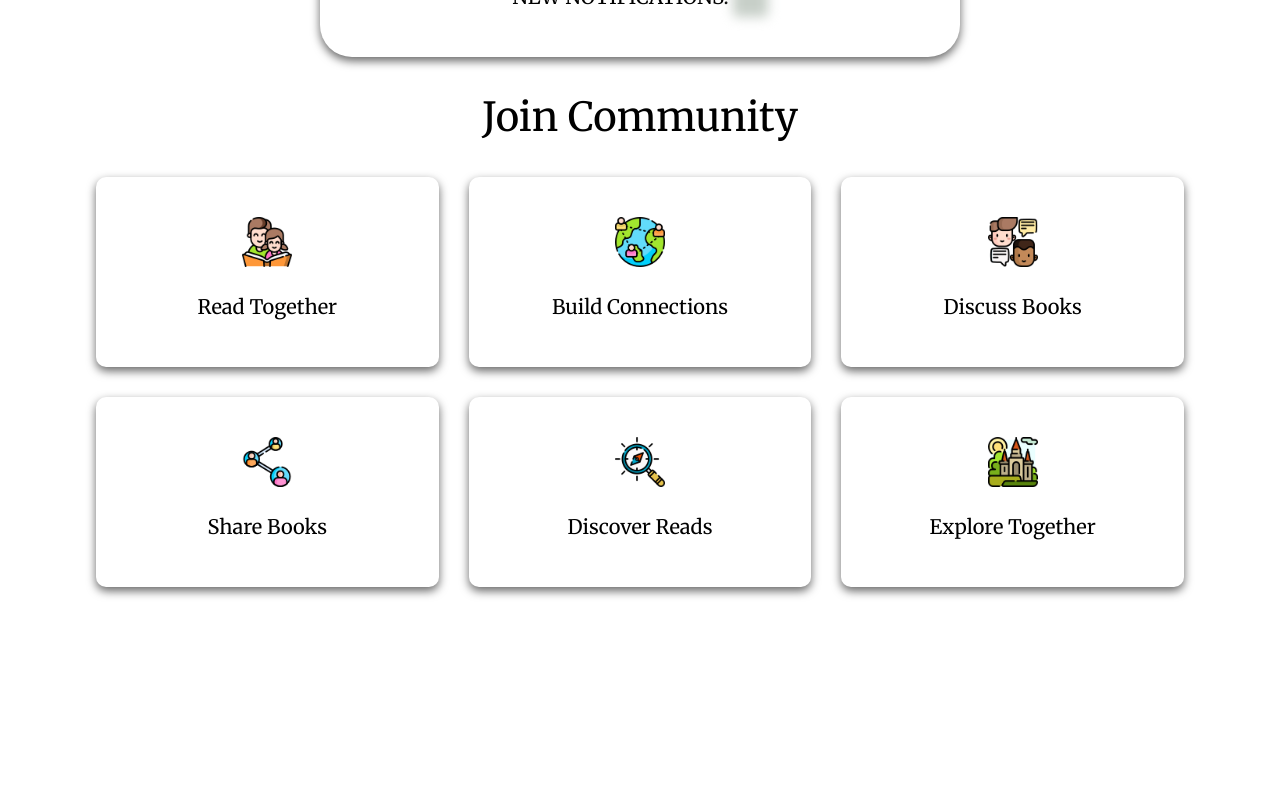
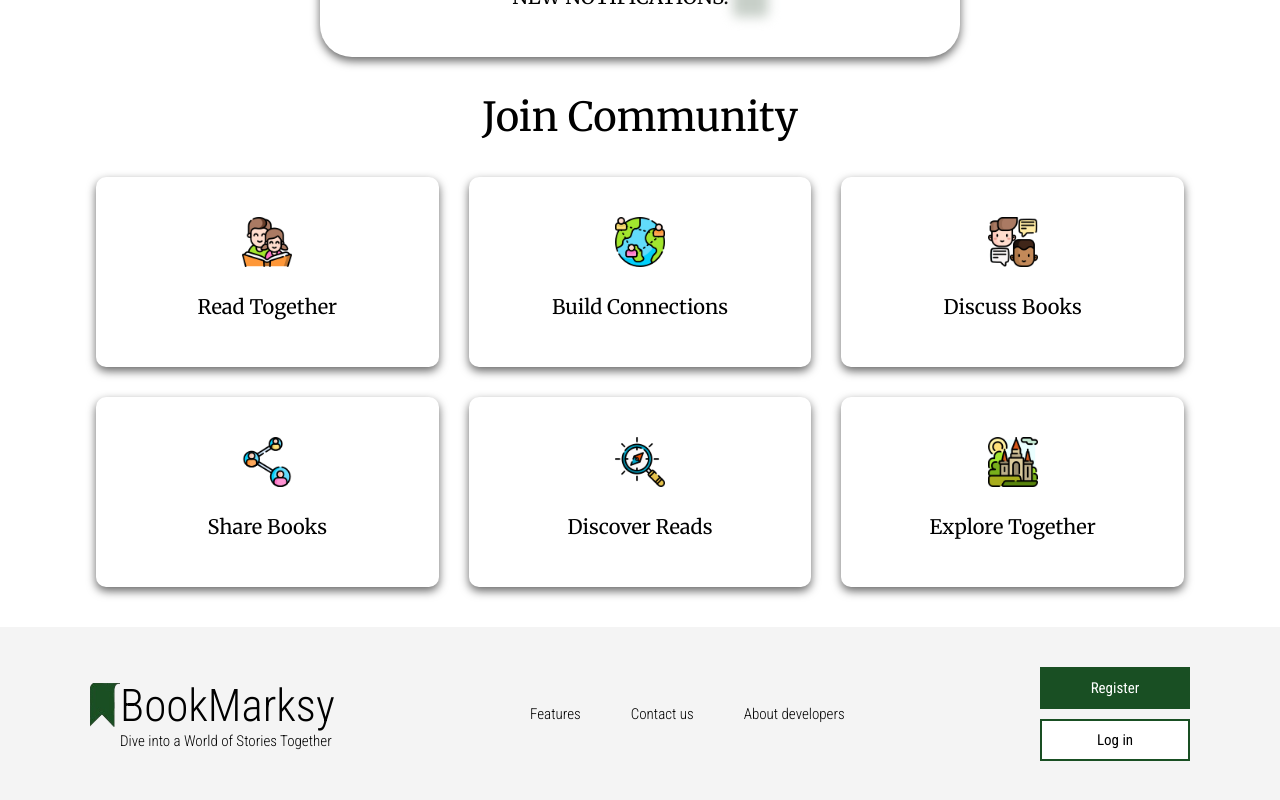
Before and after one commit to Terranaizor/BookMarksy, a React (Vite) app in the folder front/: page / in a window 1280 px wide. Shown: the part 320-1120 px from the top of the page. Before the commit the page ends 927 px from the top, so only its background shows below. Built offline with nearby package versions, Linux system fonts and the light colour scheme.

Commit message:
feat: implement footer layout and styling

```diff
--- a/front/src/assets/styles/main.css
+++ b/front/src/assets/styles/main.css
@@ -8,15 +8,15 @@
 
 :root {
   --background-color: #ffffff;
+  --footer-color: #f4f4f4;
   --secondary-color: #c7cfc8;
   --accent-color: #194f23;
   --separators-color: #194f2321;
   --shadow-color: #00000099;
   --title-color: #000000;
   --text-color: #000000;
-  --button-background-color: #ffffff;
+  --button-color: #194f23;
   --button-text-color: #ffffff;
-  --border-color: #ffffff;
 }
 
 body {
@@ -104,7 +104,7 @@ body {
 }
 
 h2 {
-  color: var(--text-color);
+  color: var(--title-color);
   font-family: "Merriweather", serif;
   font-weight: 400;
   font-size: 40px;
@@ -135,13 +135,9 @@ h2 {
 }
 .community-grid .community-grid--element img {
   height: 50px;
-  width: 100%;
   -o-object-fit: contain;
      object-fit: contain;
   cursor: auto !important;
-}
-.community-grid .community-grid--element img:hover {
-  cursor: pointer;
 }
 .community-grid .community-grid--element p {
   color: var(--text-color);
@@ -150,4 +146,101 @@ h2 {
   font-size: 20px;
   text-align: center;
   line-height: 200%;
+}
+
+footer {
+  display: flex;
+  flex-direction: row;
+  gap: 0px;
+  align-items: center;
+  justify-content: space-between;
+  background-color: var(--footer-color);
+  padding: 40px 90px;
+  margin-top: 40px;
+}
+footer ul {
+  display: flex;
+  flex-direction: row;
+  gap: 50px;
+  align-items: center;
+  justify-content: space-between;
+  list-style: none;
+}
+footer li a {
+  color: var(--text-color);
+  font-family: "Roboto Condensed", sans-serif;
+  font-weight: 300;
+  font-size: 15px;
+  text-decoration: none;
+}
+
+.footer-logo {
+  display: flex;
+  flex-direction: column;
+  gap: 0px;
+  align-items: start;
+  justify-content: center;
+}
+.footer-logo div {
+  display: flex;
+  flex-direction: row;
+  gap: 0px;
+  align-items: center;
+  justify-content: space-between;
+}
+.footer-logo img {
+  height: 45px;
+  width: 30px;
+  -o-object-fit: contain;
+     object-fit: contain;
+}
+.footer-logo img:hover {
+  cursor: pointer;
+}
+.footer-logo h3 {
+  color: var(--title-color);
+  font-family: "Roboto Condensed", sans-serif;
+  font-weight: 300;
+  font-size: 45px;
+}
+.footer-logo p {
+  padding-left: 30px;
+  color: var(--text-color);
+  font-family: "Roboto Condensed", sans-serif;
+  font-weight: 300;
+  font-size: 15px;
+}
+
+.auth-buttons {
+  display: flex;
+  flex-direction: column;
+  gap: 10px;
+  align-items: center;
+  justify-content: center;
+}
+.auth-buttons .register {
+  background-color: var(--button-color);
+  color: var(--button-text-color);
+  font-family: "Roboto Condensed", sans-serif;
+  font-weight: 400;
+  font-size: 15px;
+  width: 150px;
+  height: auto;
+  padding: 10px 15px;
+  border: 2px solid var(--button-color);
+  border-radius: 0;
+  cursor: pointer;
+}
+.auth-buttons .login {
+  background-color: var(--background-color);
+  color: var(--text-color);
+  font-family: "Roboto Condensed", sans-serif;
+  font-weight: 400;
+  font-size: 15px;
+  width: 150px;
+  height: auto;
+  padding: 10px 15px;
+  border: 2px solid var(--button-color);
+  border-radius: 0;
+  cursor: pointer;
 }/*# sourceMappingURL=main.css.map */
--- a/front/src/assets/styles/scss/_themes.scss
+++ b/front/src/assets/styles/scss/_themes.scss
@@ -1,5 +1,6 @@
 :root {
     --background-color: #ffffff;
+    --footer-color: #f4f4f4;
     --secondary-color: #c7cfc8;
     --accent-color: #194f23;
 
@@ -9,7 +10,6 @@
     --title-color: #000000;
     --text-color: #000000;
 
-    --button-background-color: #ffffff;
+    --button-color: #194f23;
     --button-text-color: #ffffff;
-    --border-color: #ffffff;
 }
--- a/front/src/assets/styles/scss/pages/_main-page.scss
+++ b/front/src/assets/styles/scss/pages/_main-page.scss
@@ -25,8 +25,8 @@
   }
 }
 
-h2{
-  @include text-base(var(--text-color), $text-font, $font-size: 40px);
+h2 {
+  @include text-base(var(--title-color), $text-font, $font-size: 40px);
   text-align: center;
   line-height: 200%;
 }
@@ -50,7 +50,8 @@ h2{
     }
 
     img {
-      @include img-base(50px);
+      height: 50px;
+      object-fit: contain;
       cursor: auto !important;
     }
 
@@ -61,3 +62,52 @@ h2{
     }
   }
 }
+
+footer {
+  @include flex-container(row, 0px, center, space-between);
+  background-color: var(--footer-color);
+  padding: 40px 90px;
+  margin-top: 40px;
+
+  ul {
+    @include flex-container(row, 50px, center, space-between);
+    list-style: none;
+  }
+  li a {
+    @include text-base(var(--text-color), $font-weight: 300, $font-size: 15px);
+    text-decoration: none;
+  }
+}
+
+.footer-logo {
+  @include flex-container(column, 0px, start, center);
+
+  div {
+    @include flex-container(row, 0px, center, space-between);
+  }
+  img {
+    @include img-base(45px, 30px);
+  }
+  h3 {
+    @include text-base(var(--title-color), $font-weight: 300, $font-size: 45px);
+  }
+  p {
+    padding-left: 30px;
+    @include text-base(var(--text-color), $font-weight: 300, $font-size: 15px);
+  }
+}
+
+.auth-buttons {
+  @include flex-container(column, 10px, center, center);
+
+  .register {
+    background-color: var(--button-color);
+    @include text-base(var(--button-text-color), $font-weight: 400, $font-size: 15px);
+    @include btn-base();
+  }
+  .login {
+    background-color: var(--background-color);
+    @include text-base(var(--text-color), $font-weight: 400, $font-size: 15px);
+    @include btn-base();
+  }
+}
--- /dev/null
+++ b/front/src/components/Footer.jsx
@@ -0,0 +1,29 @@
+import React from 'react';
+import BookMarksy from "../assets/images/BookMarksy.jpg"
+
+const Footer = () => {
+    return (
+        <footer>
+            <div className="footer-logo">
+                <div>
+                    <img src={BookMarksy} alt="BookMarksy" className="logo-image" />
+                    <h3 className="logo-title">BookMarksy</h3>
+                </div>
+                <p className="logo-subtitle">Dive into a World of Stories Together</p>
+            </div>
+
+            <ul className="footer-nav">
+                <li className="nav-item"><a href="#" className="nav-link">Features</a></li>
+                <li className="nav-item"><a href="#" className="nav-link">Contact us</a></li>
+                <li className="nav-item"><a href="#" className="nav-link">About developers</a></li>
+            </ul>
+
+            <div class="auth-buttons">
+                <button className="register">Register</button>
+                <button className="login">Log in</button>
+            </div>
+        </footer>
+    );
+};
+
+export default Footer;
--- a/front/src/pages/MainPage.jsx
+++ b/front/src/pages/MainPage.jsx
@@ -2,6 +2,7 @@ import React from 'react';
 import NavBar from '../components/NavBar';
 import BlurNotifications from '../components/BlurNotifications';
 import Community from '../components/Community';
+import Footer from '../components/Footer';
 
 const MainPage = () => {
     return (
@@ -9,6 +10,7 @@ const MainPage = () => {
             <NavBar />
             <BlurNotifications />
             <Community />
+            <Footer />
         </div>
     );
 };
```
Also changed, not shown: front/src/assets/styles/scss/_mixins.scss (+15 -0 lines), 1 other file (tests, documents, lock files or other folders).
